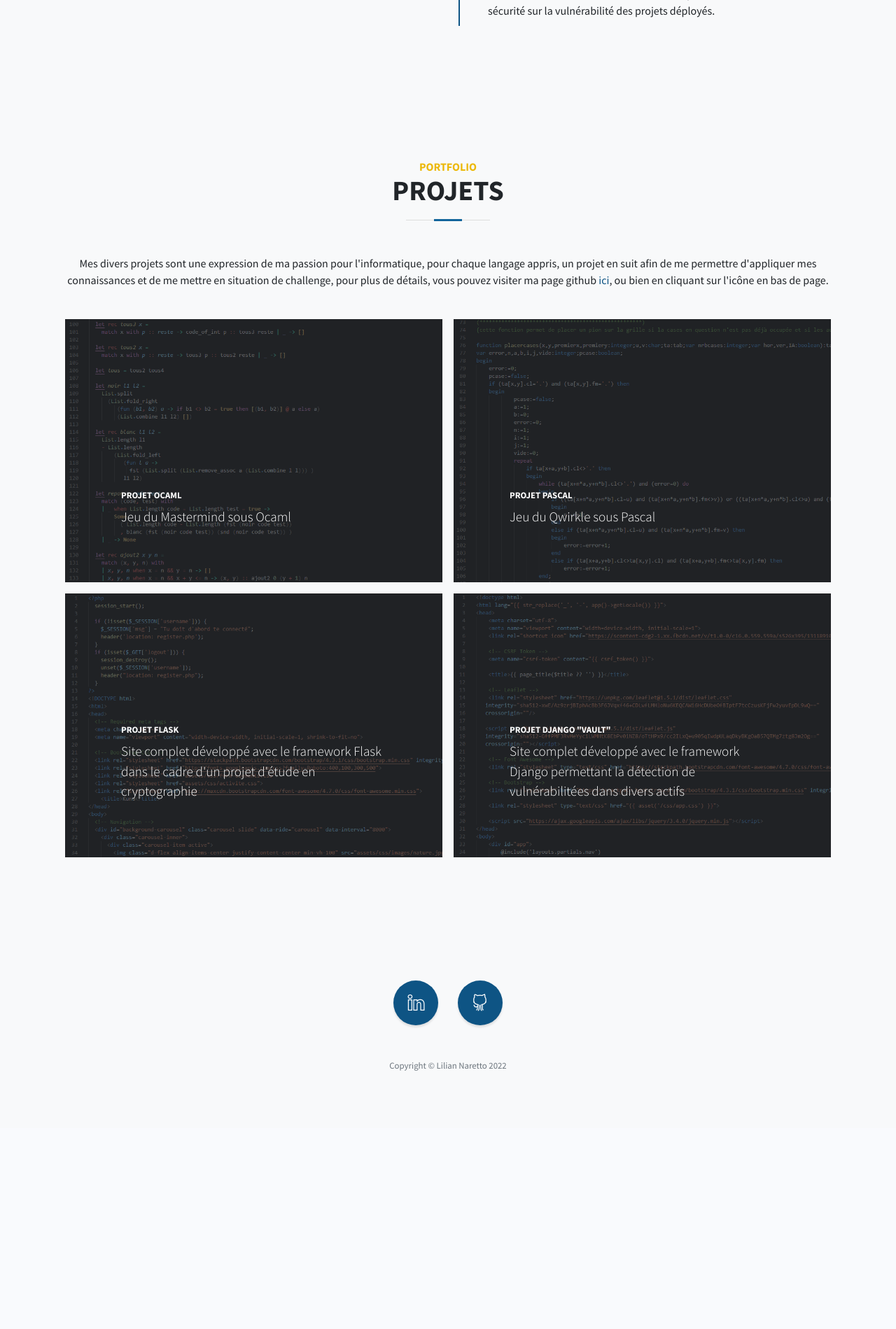
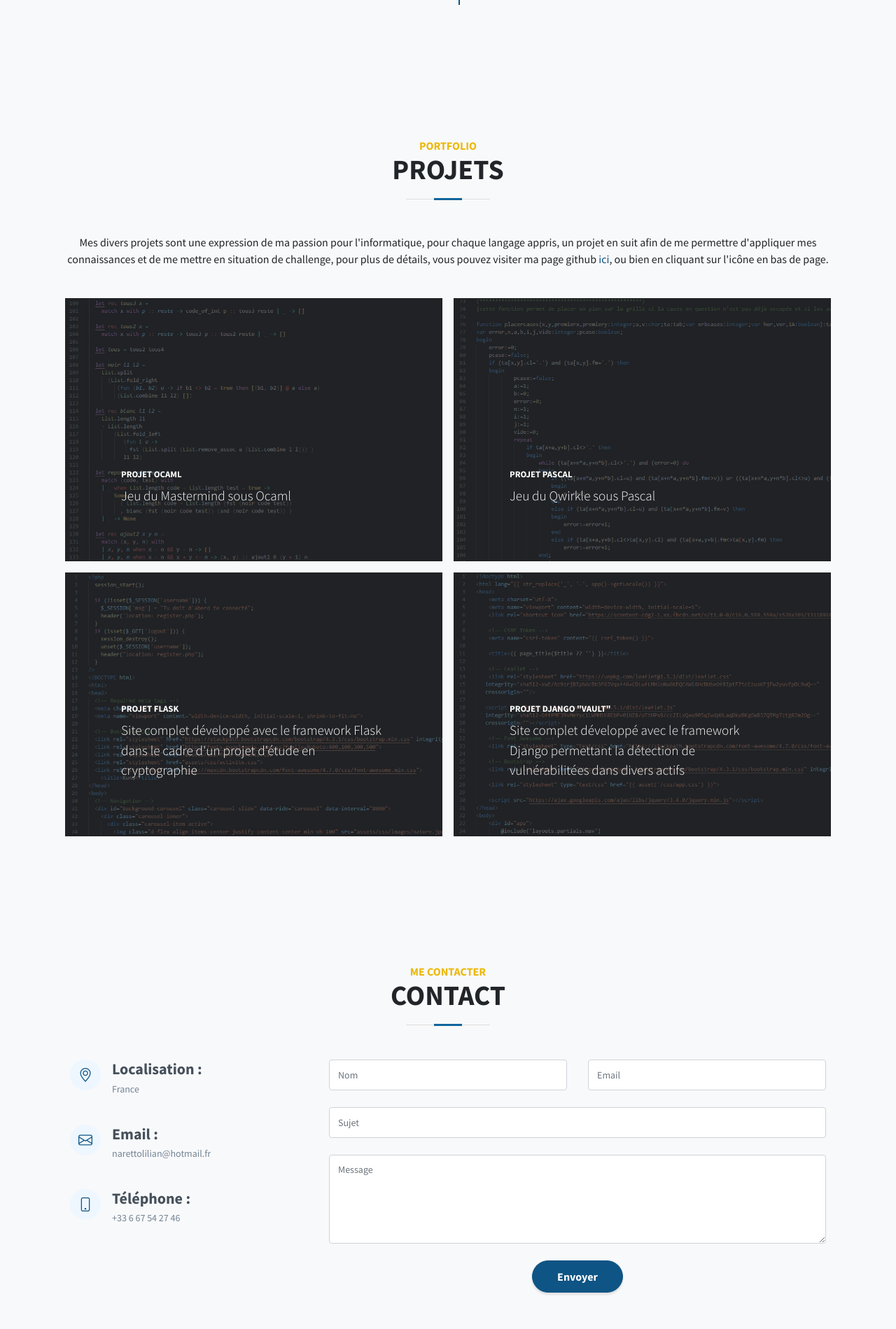
Before and after one commit to Naretto95/naretto95.github.io, a PHP site: page / in a window 1280 px wide. Shown: the part 3861-5760 px from the top of the page at 70% size. Before the commit the page ends 5391 px from the top, so only its background shows below. Run offline with PHP 8.4, Linux system fonts and the light colour scheme.

Commit message:
Add contact section with form

```diff
--- a/css/style.css
+++ b/css/style.css
@@ -388,6 +388,17 @@ body::-webkit-scrollbar-thumb {
   color: #45505b;
 }
 
+#preloader {
+    position: fixed;
+    top: 0;
+    left: 0;
+    right: 0;
+    bottom: 0;
+    z-index: 9999;
+    overflow: hidden;
+    background: #fff;
+  }
+
 @media (min-width: 992px) {
 
   .nav-menu a,
@@ -399,17 +410,6 @@ body::-webkit-scrollbar-thumb {
   .nav-menu a:focus span {
     display: none;
     color: #fff;
-  }
-
-  #preloader {
-    position: fixed;
-    top: 0;
-    left: 0;
-    right: 0;
-    bottom: 0;
-    z-index: 9999;
-    overflow: hidden;
-    background: #fff;
   }
 
   #preloader:before {
@@ -425,6 +425,26 @@ body::-webkit-scrollbar-thumb {
     height: 60px;
     -webkit-animation: animate-preloader 1s linear infinite;
     animation: animate-preloader 1s linear infinite;
+  }
+
+  @-webkit-keyframes animate-preloader {
+    0% {
+      transform: rotate(0deg);
+    }
+
+    100% {
+      transform: rotate(360deg);
+    }
+  }
+
+  @keyframes animate-preloader {
+    0% {
+      transform: rotate(0deg);
+    }
+
+    100% {
+      transform: rotate(360deg);
+    }
   }
 
 }
@@ -490,30 +510,9 @@ body::-webkit-scrollbar-thumb {
 
 .form-control{
 	box-shadow: 3px 3px 3px rgba(51, 51, 51, 0.2);
-	margin-bottom: 1.5rem;
 }
 .md-form h5{
 	float: left;
-}
-
-@-webkit-keyframes animate-preloader {
-  0% {
-    transform: rotate(0deg);
-  }
-
-  100% {
-    transform: rotate(360deg);
-  }
-}
-
-@keyframes animate-preloader {
-  0% {
-    transform: rotate(0deg);
-  }
-
-  100% {
-    transform: rotate(360deg);
-  }
 }
 
 .resume .resume-title {
@@ -604,3 +603,73 @@ body::-webkit-scrollbar-thumb {
   transition: 0.9s;
   background-color: #12659c;
 }
+
+.contact .info {
+  width: 100%;
+}
+
+.contact .info i {
+  font-size: 20px;
+  color: #0E5484;
+  float: left;
+  width: 44px;
+  height: 44px;
+  background: #eef7ff;
+  display: flex;
+  justify-content: center;
+  align-items: center;
+  border-radius: 50px;
+  transition: all 0.3s ease-in-out;
+}
+
+.contact .info h4 {
+  padding: 0 0 0 60px;
+  font-size: 22px;
+  font-weight: 600;
+  margin-bottom: 5px;
+  color: #45505b;
+}
+
+.contact .info p {
+  padding: 0 0 0 60px;
+  margin-bottom: 0;
+  font-size: 14px;
+  color: #728394;
+}
+
+.contact .info .email,
+.contact .info .phone {
+  margin-top: 40px;
+}
+
+.contact .info .email:hover i,
+.contact .info .address:hover i,
+.contact .info .phone:hover i {
+  background: #0E5484;
+  color: #fff;
+}
+
+.contact .php-email-form {
+  width: 100%;
+}
+
+.contact .php-email-form input,
+.contact .php-email-form textarea {
+  border-radius: 4px;
+  box-shadow: none;
+  font-size: 14px;
+}
+
+.contact .php-email-form input {
+  height: 44px;
+}
+
+.contact .php-email-form textarea {
+  padding: 10px 12px;
+}
+
+.contact .php-email-form button[type=submit] {
+  padding: 10px 35px;
+  transition: 0.4s;
+  border-radius: 50px;
+}
--- a/index.html
+++ b/index.html
@@ -5,8 +5,8 @@
 
   <meta charset="utf-8">
   <meta name="viewport" content="width=device-width, initial-scale=1, shrink-to-fit=no">
-  <meta name="Mon Portfolio" content="">
   <meta name="Lilian Naretto" content="">
+  <link href="img/favicon.png" rel="icon">
 
   <title>Mon Portfolio</title>
 
@@ -19,6 +19,13 @@
   <link href="vendor/simple-line-icons/css/simple-line-icons.css" rel="stylesheet">
   <link href="vendor/bootstrap-icons/bootstrap-icons.css" rel="stylesheet">
   <link href="vendor/boxicons/css/boxicons.min.css" rel="stylesheet">
+
+  <script type="text/javascript" src="https://cdn.jsdelivr.net/npm/@emailjs/browser@3/dist/email.min.js"></script>
+    <script type="text/javascript">
+        (function() {
+            emailjs.init('DrkHIKNFiCkWSuWAO');
+        })();
+    </script>
 
   <!-- Custom CSS -->
   <link rel="stylesheet" href="css/style.css" rel="stylesheet">
@@ -50,6 +57,9 @@
       </li>
       <li>
           <a class="nav-link scrollto js-scroll-trigger" href="#portfolio"><i class="bx bx-book-content"></i><span>Portfolio</span></a>
+      </li>
+      <li>
+        <a class="nav-link scrollto js-scroll-trigger" href="#contact"><i class="bx bx-envelope"></i><span>Contact</span></a>
       </li>
       </ul>
     </nav>
@@ -84,11 +94,12 @@
           <p class="lead mb-5">
             "Fais de ta vie un rêve, et de ton rêve ta réalité."(Antoine de St Exupéry)
             <br>
-            Curieux et passionné, mon parcours est jalonné d'expériences qui m’ont permis d’acquérir des compétences très diverses. Diplômé en tant qu'ingénieur informatique à CY TECH, je suis actuellement en Corée du Sud, pour un retour en France en septembre 2023 </p>
+            Curieux et passionné, mon parcours est jalonné d'expériences qui m’ont permis d’acquérir des compétences très diverses.</p>
           <a class="btn btn-dark btn-xl js-scroll-trigger" data-aos="fade-right" href="https://drive.google.com/file/d/1LJB8SjMsjs-f_uGDCGw4ELYCZ4Sqd_Ac/view" target="_blank">Mon CV</a>
           <a class="btn btn-xl btn-primary js-scroll-trigger" data-aos="fade-up" href="#competences">Mes compétences</a>
           <a class="btn btn-xl btn-primary js-scroll-trigger" data-aos="fade-up" href="#experiences">Mon parcours</a>
-          <a class="btn btn-xl btn-dark js-scroll-trigger" data-aos="fade-left" href="#portfolio">Mes projets</a>
+          <a class="btn btn-xl btn-primary js-scroll-trigger" data-aos="fade-up" href="#portfolio">Mes projets</a>
+          <a class="btn btn-xl btn-dark js-scroll-trigger" data-aos="fade-left" href="#contact">Me contacter</a>
         </div>
       </div>
     </div>
@@ -203,7 +214,7 @@
     </div>
   </section>
 
-  <!-- expériences -->
+  <!-- Expériences -->
   <section class="content-section bg-light" id="experiences">
     <div class="container">
       <div class="content-section-heading text-center">
@@ -292,7 +303,6 @@
         <p>Mes divers projets sont une expression de ma passion pour l'informatique, pour chaque langage appris, un projet en suit afin de me permettre d'appliquer mes connaissances et de me mettre en situation de challenge, pour plus de détails, vous pouvez visiter ma page github <a href="https://github.com/Naretto95/">ici</a>, ou bien en cliquant sur l'icône en bas de page.</p>
       </div>
 
-
       <div class="row no-gutters">
         <div class="col-lg-6" data-aos="fade-right">
           <a class="portfolio-item" href="https://github.com/Naretto95/OCamlProject-Mastermind" target="_blank">
@@ -342,6 +352,74 @@
     </div>
   </section>
 
+  <!-- Contact -->
+  <section class="content-section bg-light" id="contact">
+    <div class="container">
+      <div class="content-section-heading text-center">
+        <h3 class="text-secondary mb-0">Me contacter</h3>
+        <h2 class="mb-5">Contact</h2>
+      </div>
+      <div >
+        <section class="contact">
+          <div class="container">
+
+            <div class="row mt-1">
+
+              <div class="col-lg-4" data-aos="fade-right">
+                <div class="info">
+                  <div class="address">
+                    <i class="bi bi-geo-alt"></i>
+                    <h4>Localisation :</h4>
+                    <p>France</p>
+                  </div>
+
+                  <div class="email">
+                    <i class="bi bi-envelope"></i>
+                    <h4>Email :</h4>
+                    <p>narettolilian@hotmail.fr</p>
+                  </div>
+
+                  <div class="phone">
+                    <i class="bi bi-phone"></i>
+                    <h4>Téléphone :</h4>
+                    <p>+33 6 67 54 27 46</p>
+                  </div>
+
+                </div>
+
+              </div>
+
+              <div class="col-lg-8 mt-5 mt-lg-0" data-aos="fade-up">
+
+                <form id="contactform" role="form" class="php-email-form">
+                  <div class="row">
+                    <input type="hidden" name="contact_number">
+                    <div class="col-md-6 form-group mb-4">
+                      <input type="text" name="from_name" class="form-control" id="name" placeholder="Nom" required>
+                    </div>
+                    <div class="col-md-6 form-group mb-4">
+                      <input type="email" class="form-control" name="reply_to" id="email" placeholder="Email" required>
+                    </div>
+                  </div>
+                  <div class="form-group mb-4">
+                    <input type="text" class="form-control" name="subject" id="subject" placeholder="Sujet" required>
+                  </div>
+                  <div class="form-group mb-4">
+                    <textarea class="form-control" name="message" rows="5" placeholder="Message" required></textarea>
+                  </div>
+                  <div class="text-center"><button id="btnload" class ="btnload btn btn-primary btn-xl" type="submit" value="Send">Envoyer</button></div>
+                </form>
+
+              </div>
+
+            </div>
+
+          </div>
+        </section>
+      </div>
+    </div>
+  </section>
+
   <!-- Footer -->
   <footer class="footer text-center bg-light">
     <div class="container">
--- a/js/scripts.js
+++ b/js/scripts.js
@@ -111,9 +111,30 @@ jQuery(document).ready(function() {
   }
 });
 
+
 window.onload = function(){
 	//hide the preloader
 	document.querySelector("#preloader").style.display = "none";
+	document.getElementById('contactform').addEventListener('submit', function(event) {
+		event.preventDefault();
+		$("#btnload").prop("disabled", true);
+		$("#btnload").html(
+			'<span class="spinner-border spinner-border-sm" role="status" aria-hidden="true"></span> Envois...'
+			);
+		// generate a five digit number for the contact_number variable
+		this.contact_number.value = Math.random() * 100000 | 0;
+		// these IDs from the previous steps
+		emailjs.sendForm('service_z9yfyma', 'template_aza6wwj', this)
+			.then(function() {
+				console.log('SUCCESS!');
+				alert("Message envoyé. Merci!");
+				location.reload();
+			}, function(error) {
+				console.log('FAILED...', error);
+				alert(error);
+				location.reload();
+			});
+	});
 }
 
 window.addEventListener('load', () => {
```
Also changed, not shown: img/favicon.png (added), 1 other file.
